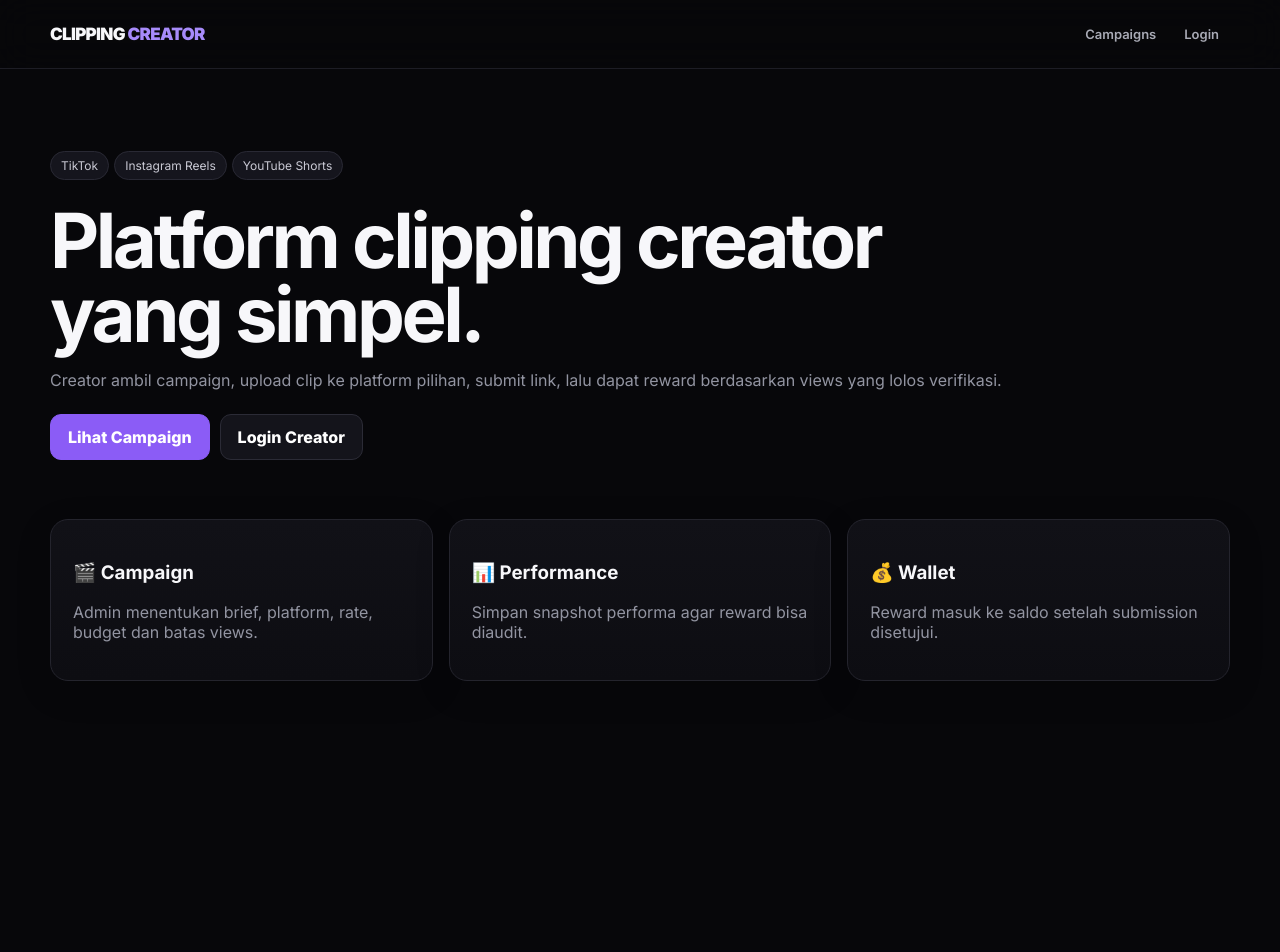
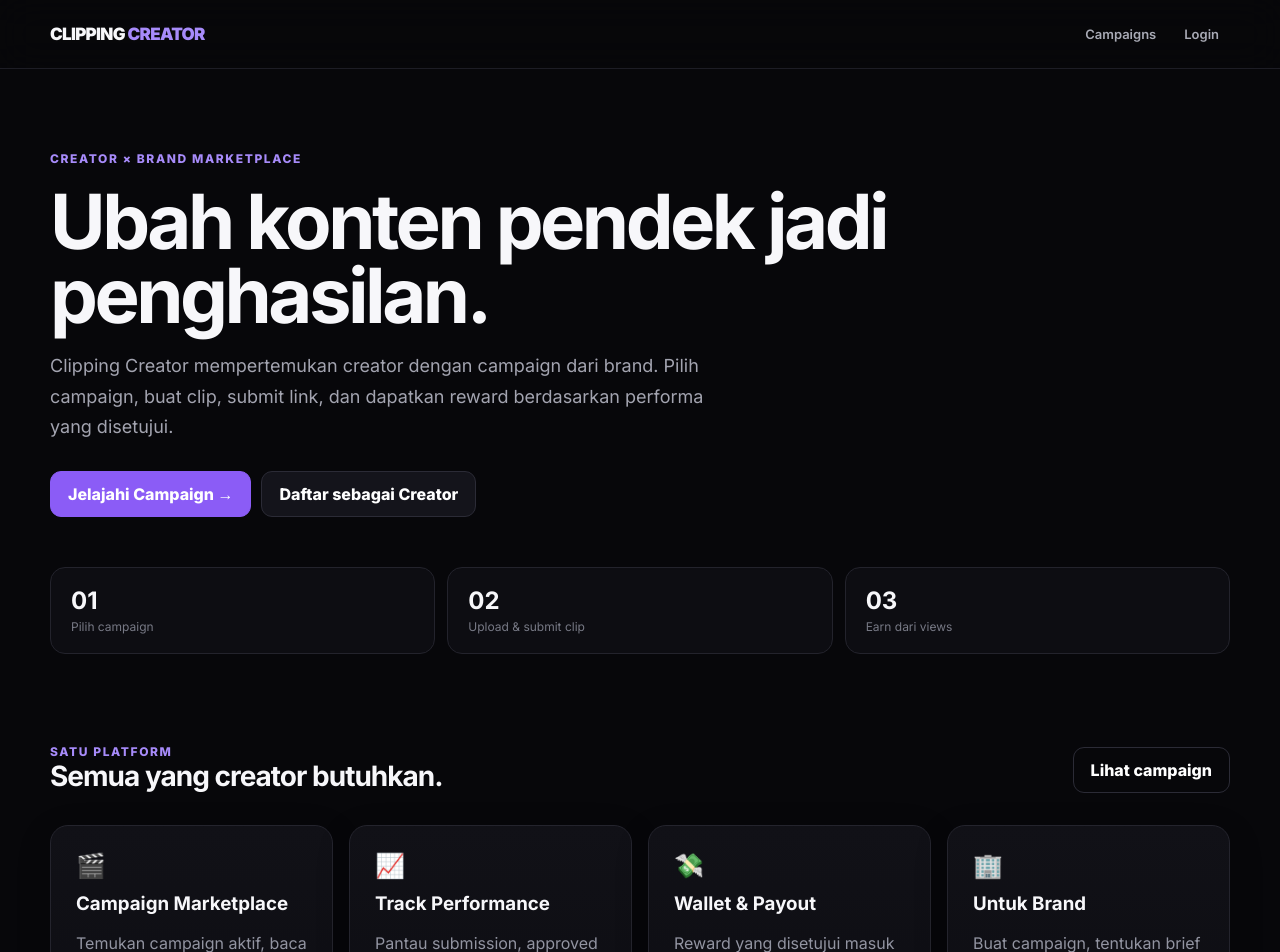
Before and after one commit to dismaqen/clipping-creator, a Next.js app: page / in a window 1280 px wide. Shown: the top 952 px of the page. Before the commit the page ends 800 px from the top, so only its background shows below. Built offline with nearby package versions, Linux system fonts and the light colour scheme; no server answers.

Commit message:
Upgrade landing page to professional clipping marketplace

```diff
--- a/app/page.tsx
+++ b/app/page.tsx
@@ -1,2 +1,44 @@
 import Link from "next/link";
-export default function Home(){return <main className="wrap hero"><span className="tag">TikTok</span><span className="tag">Instagram Reels</span><span className="tag">YouTube Shorts</span><h1>Platform clipping creator yang simpel.</h1><p className="muted">Creator ambil campaign, upload clip ke platform pilihan, submit link, lalu dapat reward berdasarkan views yang lolos verifikasi.</p><div style={{display:"flex",gap:10,marginTop:24}}><Link className="btn" href="/campaigns">Lihat Campaign</Link><Link className="btn secondary" href="/login">Login Creator</Link></div><div className="grid" style={{marginTop:45}}><div className="card"><h3>🎬 Campaign</h3><p className="muted">Admin menentukan brief, platform, rate, budget dan batas views.</p></div><div className="card"><h3>📊 Performance</h3><p className="muted">Simpan snapshot performa agar reward bisa diaudit.</p></div><div className="card"><h3>💰 Wallet</h3><p className="muted">Reward masuk ke saldo setelah submission disetujui.</p></div></div></main>}
+
+const features = [
+  ["🎬","Campaign Marketplace","Temukan campaign aktif, baca brief, cek rate, lalu pilih campaign yang paling cocok."],
+  ["📈","Track Performance","Pantau submission, approved views, status review, dan penghasilan dari satu dashboard."],
+  ["💸","Wallet & Payout","Reward yang disetujui masuk ke saldo dan bisa diajukan untuk payout."],
+  ["🏢","Untuk Brand","Buat campaign, tentukan brief dan reward, lalu kelola submission creator setelah direview admin."],
+];
+
+export default function Home(){
+ return <main>
+  <section className="wrap hero">
+   <div className="eyebrow">CREATOR × BRAND MARKETPLACE</div>
+   <h1>Ubah konten pendek jadi penghasilan.</h1>
+   <p className="hero-copy">Clipping Creator mempertemukan creator dengan campaign dari brand. Pilih campaign, buat clip, submit link, dan dapatkan reward berdasarkan performa yang disetujui.</p>
+   <div className="hero-actions">
+    <Link className="btn" href="/campaigns">Jelajahi Campaign →</Link>
+    <Link className="btn secondary" href="/register">Daftar sebagai Creator</Link>
+   </div>
+   <div className="stat-row">
+    <div className="stat"><strong>01</strong><span>Pilih campaign</span></div>
+    <div className="stat"><strong>02</strong><span>Upload & submit clip</span></div>
+    <div className="stat"><strong>03</strong><span>Earn dari views</span></div>
+   </div>
+  </section>
+
+  <section className="wrap section">
+   <div className="section-head"><div><div className="eyebrow">SATU PLATFORM</div><h2>Semua yang creator butuhkan.</h2></div><Link className="btn ghost" href="/campaigns">Lihat campaign</Link></div>
+   <div className="grid">
+    {features.map(([icon,title,desc])=><div className="card feature" key={title}><div className="feature-icon">{icon}</div><h3>{title}</h3><p className="muted">{desc}</p></div>)}
+   </div>
+  </section>
+
+  <section className="wrap section">
+   <div className="card" style={{padding:"34px"}}>
+    <div className="eyebrow">CREATOR FLOW</div><h2 style={{fontSize:32,margin:"10px 0"}}>Mulai dari campaign. Selesaikan dengan payout.</h2>
+    <p className="hero-copy" style={{fontSize:15}}>Tidak perlu ribet. Semua status campaign dan submission tersusun jelas supaya creator tahu apa yang harus dikerjakan dan kapan reward masuk.</p>
+    <div className="hero-actions"><Link className="btn" href="/register">Mulai sekarang</Link><Link className="btn secondary" href="/login">Sudah punya akun?</Link></div>
+   </div>
+  </section>
+
+  <footer className="wrap footer">© {new Date().getFullYear()} Clipping Creator · Creator campaign marketplace</footer>
+ </main>
+}
```
